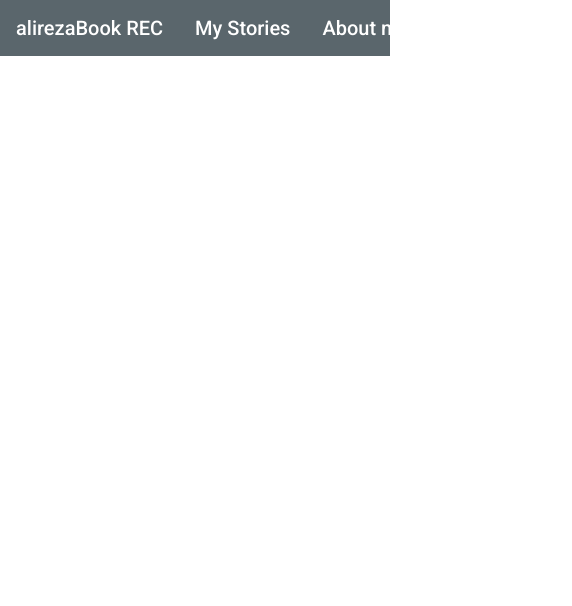
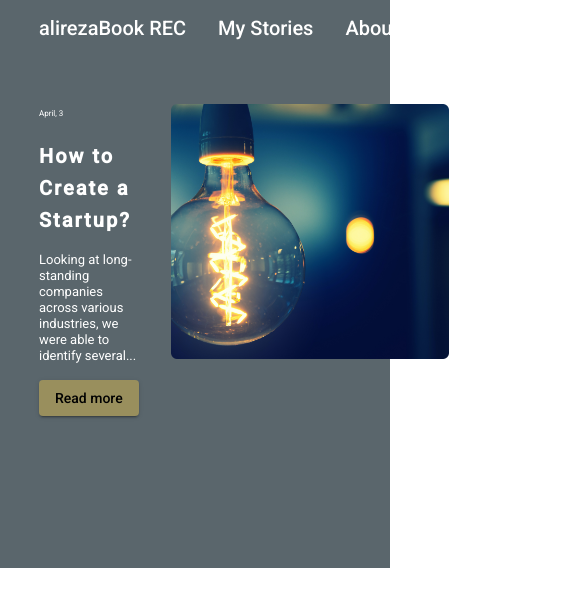
Before and after one commit to hannah68/personal-blog, an Angular app: page / in a window 390 px wide. Shown: the top 606 px of the page, 572 px wide, since content can reach past the window. Built offline with nearby package versions, Linux system fonts and the light colour scheme.

Commit message:
add hero section with styling

```diff
--- a/src/app/app.component.html
+++ b/src/app/app.component.html
@@ -1,2 +1,2 @@
 <app-header></app-header>
-<!-- <app-main-nav></app-main-nav> -->
+<app-hero></app-hero>
--- a/src/app/app.module.ts
+++ b/src/app/app.module.ts
@@ -8,7 +8,8 @@ import { LayoutModule } from '@angular/cdk/layout';
 import { MatToolbarModule } from '@angular/material/toolbar';
 import { MatSidenavModule } from '@angular/material/sidenav';
 import { MatIconModule } from '@angular/material/icon';
-import { MatListModule } from '@angular/material/list'
+import { MatListModule } from '@angular/material/list';
+import {MatGridListModule}from '@angular/material/grid-list'
 
 import { AppComponent } from './app.component';
 import { HeaderComponent } from './header/header.component';
@@ -35,7 +36,8 @@ import { RecentStoriesComponent } from './recent-stories/recent-stories.componen
     MatToolbarModule,
     MatSidenavModule,
     MatIconModule,
-    MatListModule
+    MatListModule,
+    MatGridListModule
   ],
   providers: [],
   bootstrap: [AppComponent]
--- a/src/app/header/header.component.css
+++ b/src/app/header/header.component.css
@@ -1,7 +1,8 @@
 .navbar-groups{
-    width: 100%;
+    width: 80vw;
+    margin: 0 auto;
     display: flex;
-    justify-content: space-around;
+    justify-content: space-between;
 }
 
 .navbar-items{
--- a/src/app/hero/hero.component.css
+++ b/src/app/hero/hero.component.css
@@ -0,0 +1,137 @@
+.hero-section{
+    height: 42vh;
+    background-color: #5A666C;
+    padding-top: 6rem;
+}
+
+.hero-container{
+    width: 80vw;
+    margin: 0 auto;
+    display: flex;
+    height: 100%;
+    justify-content: space-between;
+    gap: 5rem;
+}
+.hero-image{
+    width: 530px;
+    height: 490px;
+}
+.hero-image img{
+    height: 100%;
+}
+
+.hero-text{
+    display: flex !important;
+    justify-content: end !important;
+    padding: 0 !important;
+    height: 29rem !important;
+}
+
+.hero-items{
+    color: #fff;
+    gap: 2rem;
+    display: flex;
+    align-items: flex-start;
+    flex-direction: column;
+}
+
+.hero-date{
+    font-size: 20px;
+}
+
+.hero-title{
+    font-size: 36px;
+    font-weight: bold;
+    letter-spacing: 4px;
+    margin-bottom: 0;
+}
+
+.hero-content{
+    font-size: 24px;
+    line-height: 2rem;
+    margin-bottom: 0;
+}
+
+.btn-primary{
+    background-color: #998F5D;
+    color: black;
+}
+
+@media only screen and (max-width: 1500px) {
+    .hero-section{
+        height: 55vh;
+    }
+}
+
+@media only screen and (max-width: 1267px) {
+
+    .hero-items {
+      gap: 1rem;
+    }
+    .hero-title{
+        font-size: 30px;
+    }
+    .hero-content{
+        font-size: 20px;
+    }
+    .hero-date{
+        font-size: 18px;
+    }
+    .hero-container{
+        gap: 3rem;
+    }
+}
+
+@media only screen and (max-width: 1074px) {
+    .hero-section{
+        padding-top: 3rem;
+    }
+
+    .hero-image{
+        height: 419px;
+    }
+}
+
+@media only screen and (max-width: 910px) {
+    .hero-image{
+        height: 319px;
+    }
+}
+
+@media only screen and (max-width: 793px) {
+    .hero-image{
+        height: 265px;
+    }
+    .hero-title{
+        font-size: 26px;
+    }
+    .hero-content{
+        font-size: 16px;
+    }
+    .hero-date{
+        font-size: 14px;
+    }
+    .hero-container{
+        gap: 2rem;
+    }
+}
+
+@media only screen and (max-width: 674px){
+    .hero-title{
+        font-size: 20px;
+        letter-spacing: 2px;
+    }
+    .hero-content{
+        font-size: 13px;
+        line-height: 1rem;
+    }
+    .hero-date{
+        font-size: 10px;
+    }
+    .hero-date{
+        font-size: 8px;
+    }
+    .hero-image{
+        height: 255px;
+    }
+}
--- a/src/app/hero/hero.component.html
+++ b/src/app/hero/hero.component.html
@@ -1 +1,16 @@
-<p>hero works!</p>
+<section class="hero-section">
+    <div class="hero-container">
+        <div class="hero-text" color="primary">
+            <div class="hero-items">
+                <span class="hero-date">April, 3</span>
+                <h1 class="hero-title">How to Create a Startup? </h1>
+                <p class="hero-content">Looking at long-standing companies across various industries, we were able to identify several...</p>
+                <button mat-raised-button type="button" class="btn-primary">Read more</button>
+            </div>
+        </div>
+        <div class="hero-image">
+            <img src="../../assets/images/hero-image.png"/>
+        </div>
+    </div>
+
+</section>
--- a/src/my-theme.scss
+++ b/src/my-theme.scss
@@ -52,13 +52,38 @@ $gray-palette: (
  )
 );
 
+$corn-palette: (
+   50: #f9f9eb,
+    100: #f0eecd,
+    200: #e7e4ae,
+    300: #ddda92,
+    400: #d6d280,
+    500: #d0cb70,
+    600: #c1ba6a,
+    700: #aea562,
+    800: #998f5d,
+    900: #746c56,
+ contrast: (
+    50: rgba(black, 0.87),
+    100: rgba(black, 0.87),
+    200: rgba(black, 0.87),
+    300: rgba(black, 0.87),
+    400: rgba(black, 0.87),
+    500: white,
+    600: white,
+    700: white,
+    800: white,
+    900: white,
+ )
+);
+
 // Define a dark theme
 $dark-primary: mat.define-palette($shuttle-gray-palette, 600);
 $dark-accent: mat.define-palette($gray-palette,300);
 $dark-theme: mat.define-dark-theme((
  color: (
    primary: $dark-primary,
-   accent: $dark-accent,
+   accent: $dark-accent
  )
 ));
 
```
Also changed, not shown: src/assets/images/hero-image.png (added).
